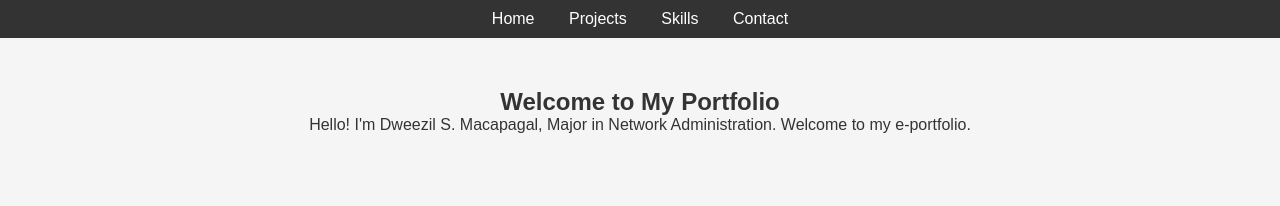
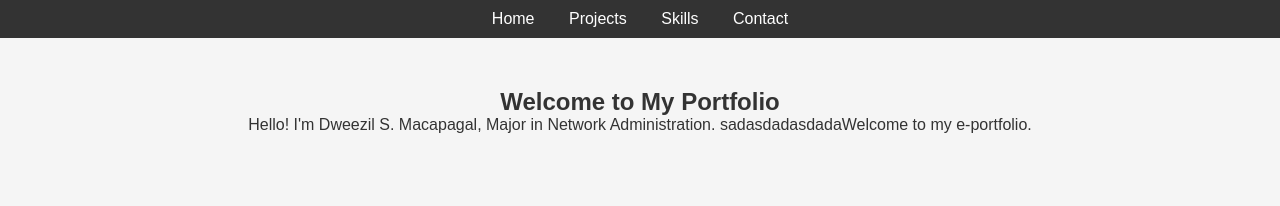
Before and after one commit to dweesig/e-portfolio, a plain HTML site: page index.html in a window 1280 px wide. Shown: the top 206 px of the page. Drawn offline with Linux system fonts and the light colour scheme.

Commit message:
Updated
asdsadsadasda changes

```diff
--- a/index.html
+++ b/index.html
@@ -23,7 +23,7 @@
     <!-- Home/About Me Section -->
     <section id="home" class="section">
         <h1>Welcome to My Portfolio</h1>
-        <p>Hello! I'm Dweezil S. Macapagal, Major in Network Administration. Welcome to my e-portfolio.</p>
+        <p>Hello! I'm Dweezil S. Macapagal, Major in Network Administration. sadasdadasdadaWelcome to my e-portfolio.</p>
     </section>
 
     <!-- Projects Section -->
```
